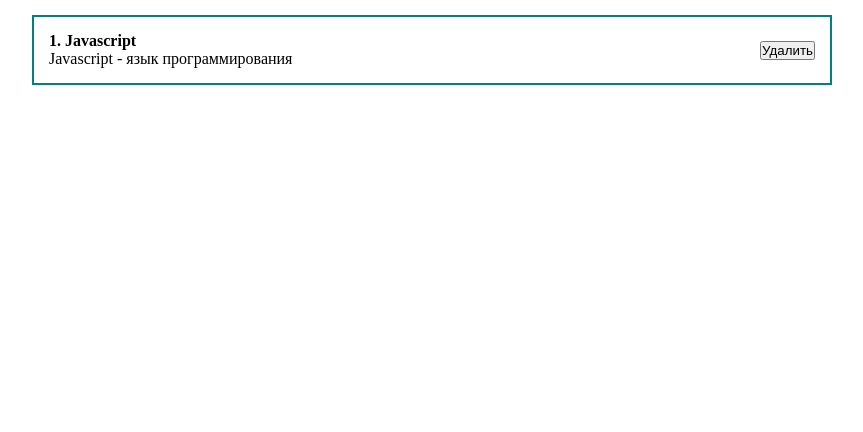
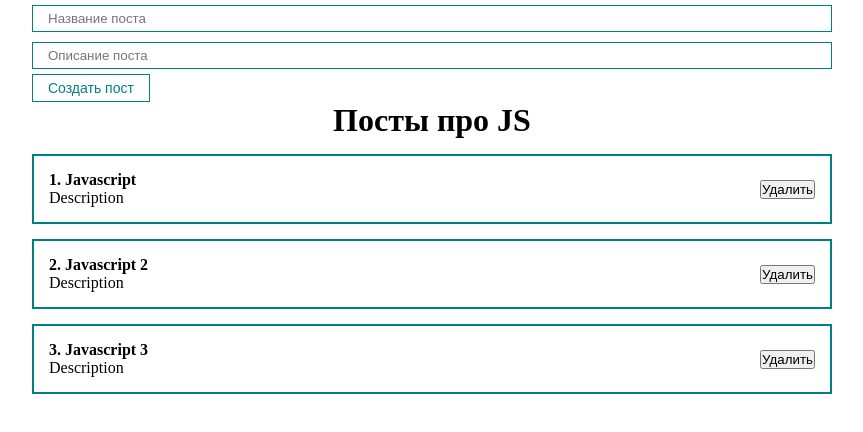
Before and after one commit to Vlad-doc/fundamental_react, a React (Create React App) app: page / in a window 1280 px wide. Shown: the top 432 px of the page, without its empty margins (208-1071 px from the left). Built offline with nearby package versions, Linux system fonts and the light colour scheme.

Commit message:
add posts and form

```diff
--- a/src/App.js
+++ b/src/App.js
@@ -2,14 +2,26 @@
 import ClassCounter from "./components/class-counter"
 import { Counter } from "./components/counter"
 import PostItem from "./components/post-item"
+import PostList from "./components/post-list"
+import MyButton from "./components/UI/button/my-button"
+import MyInput from "./components/UI/input/my-input"
 import "./styles/app.css"
 
 function App() {
-  const [value, setValue] = useState("text input")
+  const [posts, setPosts] = useState([
+    { id: 1, title: "Javascript", body: "Description" },
+    { id: 2, title: "Javascript 2", body: "Description" },
+    { id: 3, title: "Javascript 3", body: "Description" },
+  ])
 
   return (
     <div className="app">
-      <PostItem />
+      <form>
+        <MyInput type="text" placeholder="Название поста" />
+        <MyInput type="text" placeholder="Описание поста" />
+        <MyButton disabled>Создать пост</MyButton>
+      </form>
+      <PostList posts={posts} title={"Посты про JS"} />
     </div>
   )
 }
--- /dev/null
+++ b/src/components/UI/button/my-button.js
@@ -0,0 +1,12 @@
+import React from "react"
+import classes from "./my-button.module.css"
+
+function MyButton({ children, ...props }) {
+  return (
+    <button {...props} className={classes.myBtn}>
+      {children}
+    </button>
+  )
+}
+
+export default MyButton
--- /dev/null
+++ b/src/components/UI/button/my-button.module.css
@@ -0,0 +1,8 @@
+.myBtn {
+  padding: 5px 15px;
+  color: teal;
+  font-size: 14px;
+  background: transparent;
+  cursor: pointer;
+  border: 1px solid teal;
+}
--- /dev/null
+++ b/src/components/UI/input/my-input.js
@@ -0,0 +1,8 @@
+import React from "react"
+import classes from "./my-input.module.css"
+
+function MyInput(props) {
+  return <input {...props} className={classes.myInput} />
+}
+
+export default MyInput
--- /dev/null
+++ b/src/components/UI/input/my-input.module.css
@@ -0,0 +1,6 @@
+.myInput {
+  width: 100%;
+  padding: 5px 15px;
+  margin: 5px 0;
+  border: 1px solid teal;
+}
--- a/src/components/post-item.js
+++ b/src/components/post-item.js
@@ -1,11 +1,13 @@
 import React from "react"
 
-function PostItem() {
+function PostItem(props) {
   return (
     <div className="post">
       <div className="post__content">
-        <strong>1. Javascript</strong>
-        <div>Javascript - язык программирования</div>
+        <strong>
+          {props.post.id}. {props.post.title}
+        </strong>
+        <div>{props.post.body}</div>
       </div>
       <div className="post__btns">
         <button>Удалить</button>
--- /dev/null
+++ b/src/components/post-list.js
@@ -0,0 +1,15 @@
+import React from "react"
+import PostItem from "./post-item"
+
+function PostList({ posts, title }) {
+  return (
+    <div>
+      <h1 style={{ textAlign: "center" }}>{title}</h1>
+      {posts.map((post) => (
+        <PostItem post={post} key={post.id} />
+      ))}
+    </div>
+  )
+}
+
+export default PostList
```
